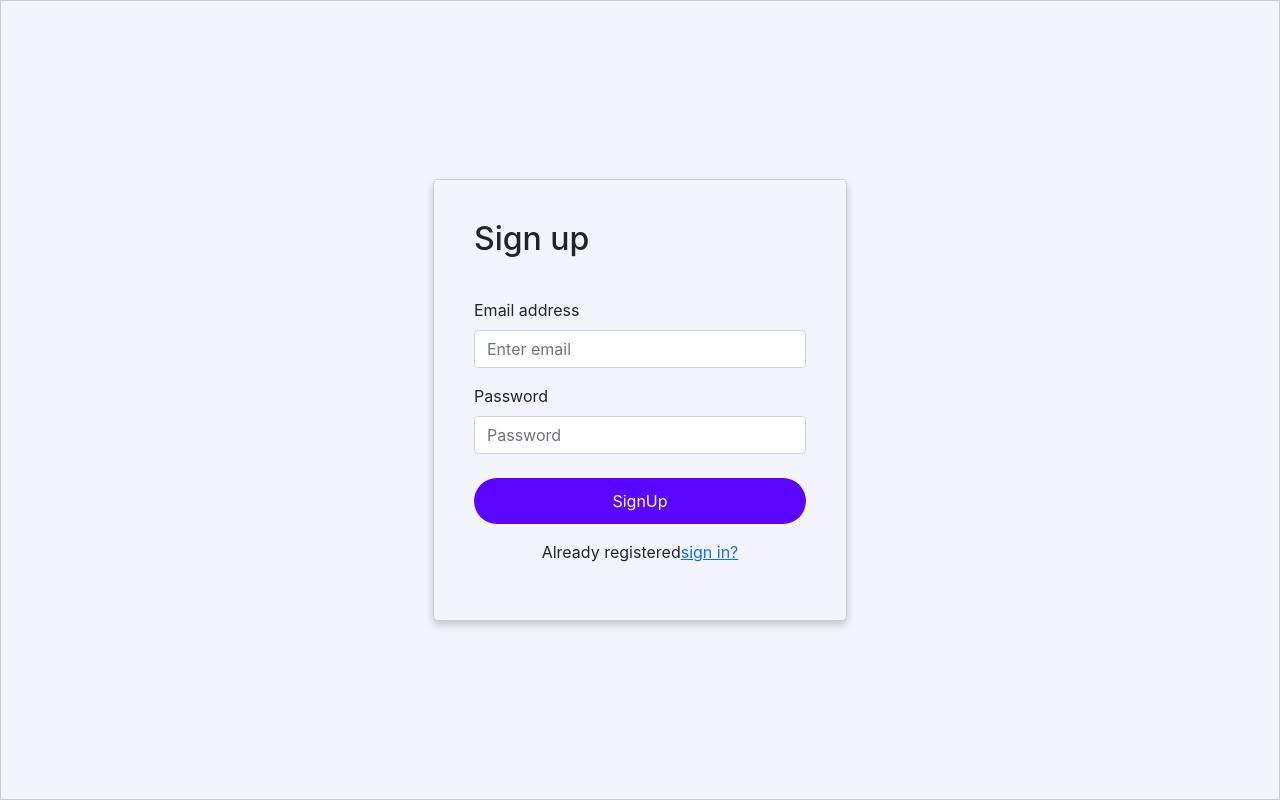
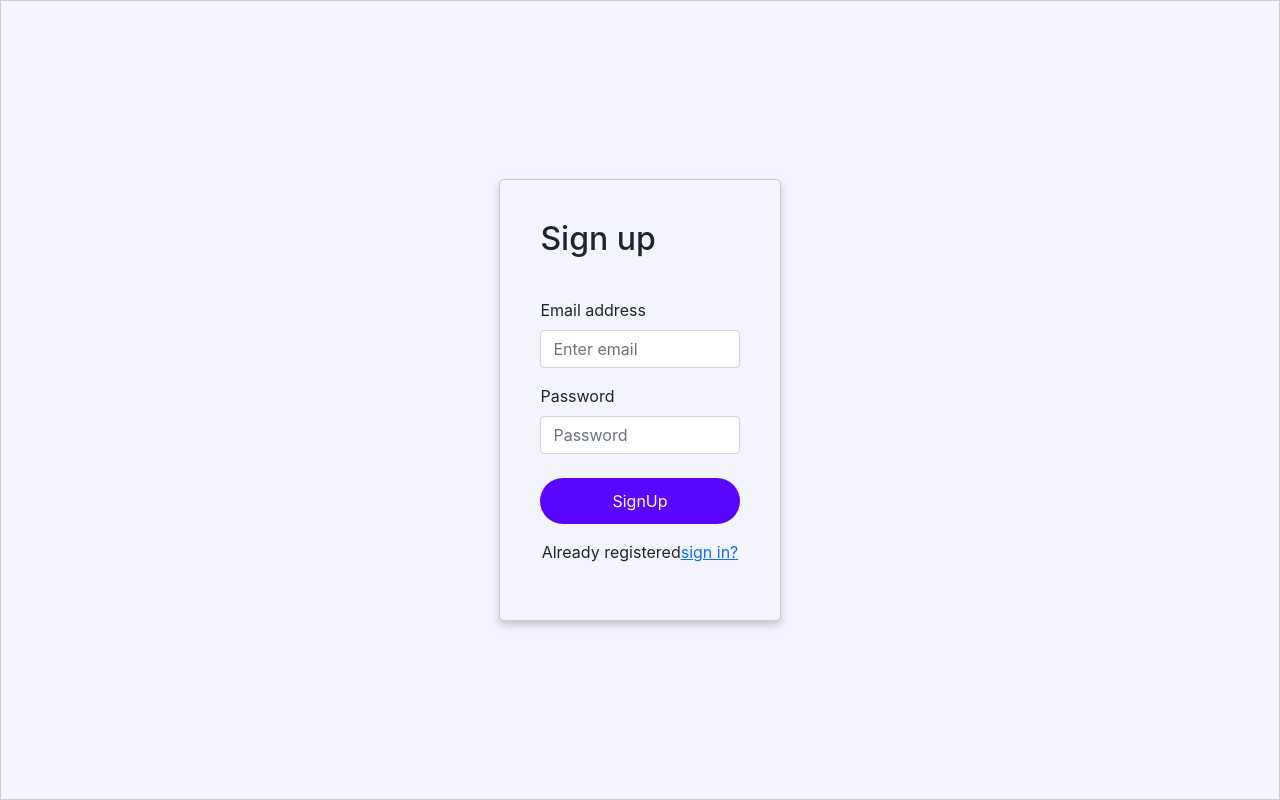
Before and after one commit to penny-wanjiru/Scenario-UI, a React (Create React App) app: page /signup in a window 1280 px wide. Built offline with nearby package versions, Linux system fonts and the light colour scheme.

Commit message:
Fix form handlers

```diff
--- a/src/App.js
+++ b/src/App.js
@@ -4,7 +4,7 @@ import { BrowserRouter as Router, Switch, Route, Link, Redirect } from "react-ro
 import 'bootstrap/dist/css/bootstrap.min.css';
 
 import {initialState, reducer} from './reducers/AuthReducer'
-import {ProtectedRoute} from './components/Protected'
+import {ProtectedRoute} from './components/ProtectedRoute'
 import { Header } from './components/Header';
 import Signup from './pages/Signup';
 import Login from './pages/Login';
--- a/src/pages/Login.js
+++ b/src/pages/Login.js
@@ -5,14 +5,13 @@ import {Form, Button} from 'react-bootstrap';
 import { Formik } from "formik";
 import {ValidationSchema} from '../schema/validation'
 
-import { Wrapper, FormWrapper, FormCard, Message, Heading , Group, SubmitButton, Paragraph} from "../styles/forms";
+import { Wrapper, FormCard, Message, Heading , Group, SubmitButton, Paragraph} from "../styles/forms";
 
 
 const Login = () => {
 
   return (
 		<Wrapper>
-			<FormWrapper>
 				<Formik
 					initialValues={{
 						email: 'init@gmail.com',
@@ -53,7 +52,6 @@ const Login = () => {
 						</FormCard>
 					)}
 				</Formik>
-			</FormWrapper>
 		</Wrapper>
   );
 }
--- a/src/pages/PasswordReset.js
+++ b/src/pages/PasswordReset.js
@@ -4,7 +4,7 @@ import {Form} from 'react-bootstrap';
 import { Formik } from "formik";
 import * as Yup from "yup";
 
-import { Wrapper, FormWrapper, FormCard, Message, Heading , Group, SubmitButton, Paragraph} from "../styles/forms";
+import { Wrapper, Message, Heading , FormCard, Group, SubmitButton, Paragraph} from "../styles/forms";
 
 
 const ValidationSchema = Yup.object().shape({
@@ -20,6 +20,7 @@ const ValidationSchema = Yup.object().shape({
 
 const Reset = () => {
   return (
+		<Wrapper>
     <Formik
       initialValues={{
         password: "",
@@ -29,8 +30,6 @@ const Reset = () => {
       onSubmit={(values) => {console.log("faf",values)}}
     >
 			{( {values, errors, handleChange, handleBlur, handleSubmit, isSubmitting, isValid}) => (
-					<Wrapper>
-						<FormWrapper>
 				<FormCard onSubmit={handleSubmit}>
 					<Heading>Reset password</Heading>
 					<Group controlId="formBasicPassword">
@@ -47,10 +46,9 @@ const Reset = () => {
 						Reset
 					</SubmitButton>
 	      </FormCard>
-						</FormWrapper>
-					</Wrapper>
       )}
     </Formik>
+		</Wrapper>
   );
 }
 
--- a/src/pages/Signup.js
+++ b/src/pages/Signup.js
@@ -1,19 +1,19 @@
 import React from "react";
-import { Link } from "react-router-dom";
+import { Lin, useHistory} from "react-router-dom";
 import {Form, Button} from 'react-bootstrap';
 
 import { Formik, Field } from "formik";
 import {ValidationSchema} from '../schema/validation'
 import { AuthContext } from "../App";
 
-import { Wrapper, FormWrapper, FormCard, Message, Heading , Group, SubmitButton, Paragraph} from "../styles/forms";
+import { Wrapper, FormCard, Message, Heading , Group, SubmitButton, Paragraph} from "../styles/forms";
 
 const Signup = () => {
+	const history = useHistory();
 	const { dispatch } = React.useContext(AuthContext);
 
   return (
 		<Wrapper>
-			<FormWrapper>
 			<Formik
 				initialValues={{
 					email: '',
@@ -22,6 +22,7 @@ const Signup = () => {
 				}}
 				validationSchema={ValidationSchema}
 				onSubmit={(values, {setSubmitting, setErrors, resetForm}) => {
+					console.log("This is being called")
 					fetch("https://hiring-example-25770.botics.co/rest-auth/registration/", {
 						method: "post",
 						headers: {
@@ -45,6 +46,9 @@ const Signup = () => {
 								payload: resJson
 							});
 						})
+						.then(() => {
+				      history.push('/dashboard');
+				    })
 						.catch(error => {
 							setErrors({errorMessage: error.message || error.statusText})
 						});
@@ -55,14 +59,14 @@ const Signup = () => {
 							<Heading>Sign up</Heading>
 							<Group controlId="formBasicEmail">
 								<Form.Label>Email address</Form.Label>
-							<Form.Control type="email" placeholder="Enter email" />
+								<Form.Control type="email" placeholder="Enter email" name="email" value={values.email} onChange={handleChange}/>
 								<span className="error" style={{ color: "red" }}>
 									{errors.email}
 								</span>
 							</Group>
 							<Group controlId="formBasicPassword">
 								<Form.Label>Password</Form.Label>
-							<Form.Control type="password" placeholder="Password" />
+								<Form.Control type="password" placeholder="Password" name="password" value={values.password} onChange={handleChange}/>
 								<span className="error" style={{ color: "red" }}>
 									{errors.password}
 								</span>
@@ -79,7 +83,6 @@ const Signup = () => {
 						</FormCard>
 				)}
 				</Formik>
-			</FormWrapper>
 		</Wrapper>
   );
 }
--- a/src/styles/forms.js
+++ b/src/styles/forms.js
@@ -12,15 +12,16 @@ export const Wrapper = styled.div`
 	border: 1px solid #cccccc;
 `;
 
-export const FormWrapper = styled(Form)`
-	margin: 0 auto;
-	width: 100%;
-  max-width: 414px;
-	position: relative;
+// export const FormWrapper = styled(Form)`
+// 	margin: 0 auto;
+// 	width: 100%;
+//   max-width: 414px;
+// 	position: relative;
+//
+// `;
 
-`;
-
-export const FormCard = styled.div`
+export const FormCard = styled(Form)`
+	width:22%;
 	border: 1px solid #cccccc;
 	border-radius: 5px;
 	padding: 40px;
```
Lines whose indentation alone changed are shown as unchanged.
